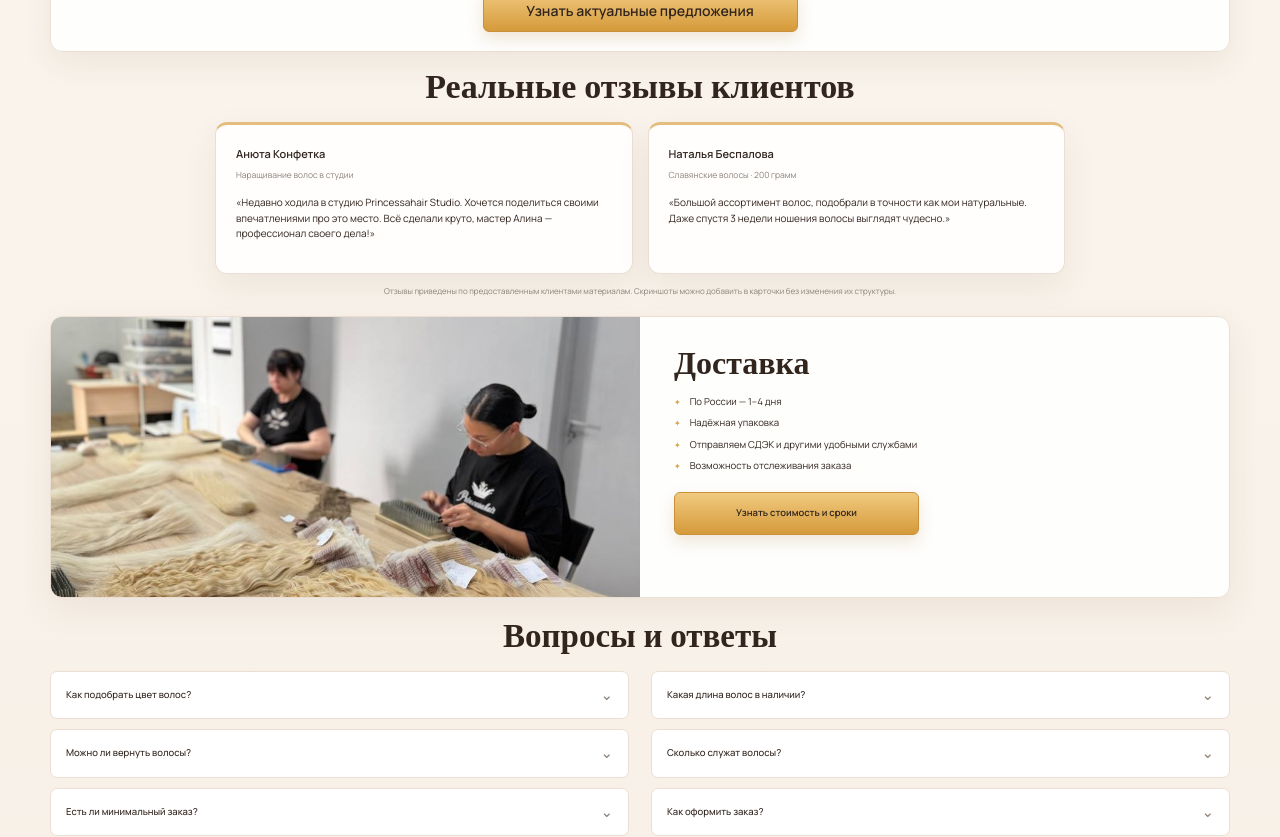
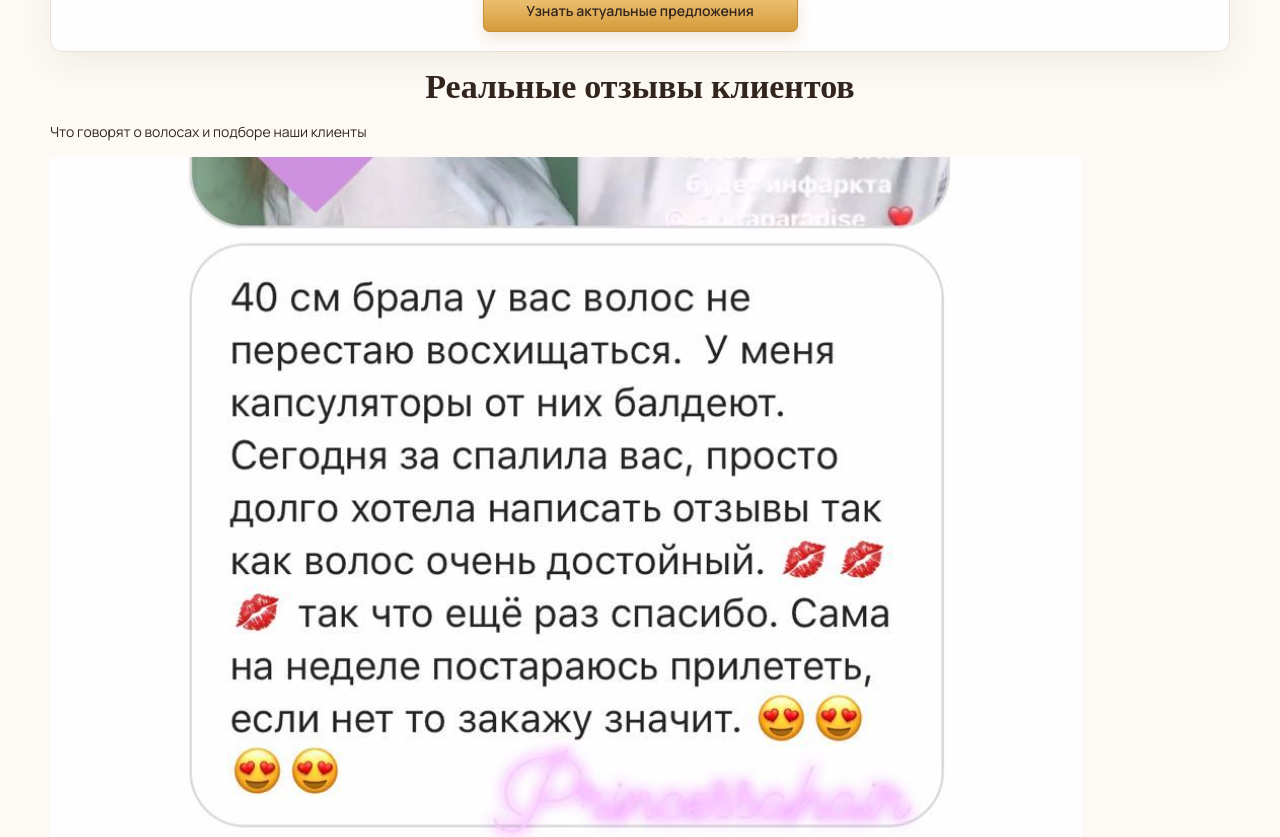
Before and after one commit to helledpro/princessahair, a React (Vite) app: page / in a window 1280 px wide. Shown: the part 3020-3857 px from the top of the page. Built offline with nearby package versions, Linux system fonts and the light colour scheme.

Commit message:
Replace text reviews with real screenshots

```diff
--- a/src/components/Sections.tsx
+++ b/src/components/Sections.tsx
@@ -1,8 +1,9 @@
 import {useState} from 'react';
-import {assortment,faqs,processSteps,reviews} from '../data';
+import {assortment,faqs,processSteps} from '../data';
 import {Button,MessengerLinks,Placeholder,Section} from './Common';
 
 const bullets=(items:string[])=><ul>{items.map(item=><li key={item}>{item}</li>)}</ul>;
+const reviewImages=['image (10).png','image (9).png','image (8).png','image (7).png','image (6).png','image (5).png','image (4).png','image (3).png'];
 
 export function MainSections(){
   const [open,setOpen]=useState<number|null>(null);
@@ -80,13 +81,13 @@ export function MainSections(){
 
     <Section className="reviews-section">
       <h2>Реальные отзывы клиентов</h2>
-      <div className="reviews">
-        {reviews.map(item=><article className="card review-card" key={item[0]}>
-          <div className="review-head"><b>{item[0]}</b><small>{item[1]}</small></div>
-          <p>{item[2]}</p>
+      <p className="reviews-subtitle">Что говорят о волосах и подборе наши клиенты</p>
+      <div className="review-proof-grid">
+        {reviewImages.map((image,index)=><article className="review-proof-card" key={image}>
+          <img src={`/images/${image}`} alt={`Реальный отзыв клиента Princessahair ${index+1}`} loading="lazy"/>
         </article>)}
       </div>
-      <p className="review-note">Отзывы приведены по предоставленным клиентами материалам. Скриншоты можно добавить в карточки без изменения их структуры.</p>
+      <p className="review-proof-note">Отзывы опубликованы в исходном виде</p>
     </Section>
 
     <Section className="delivery-section">
```
